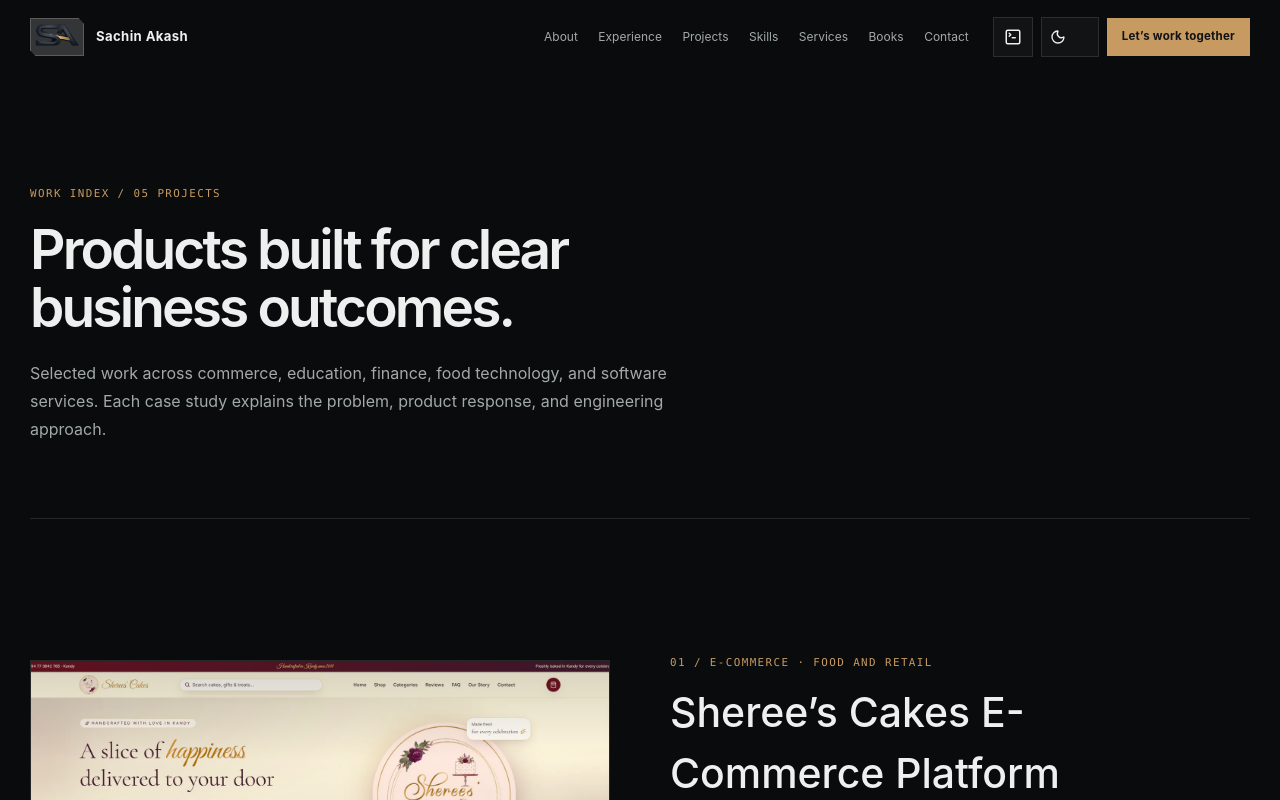
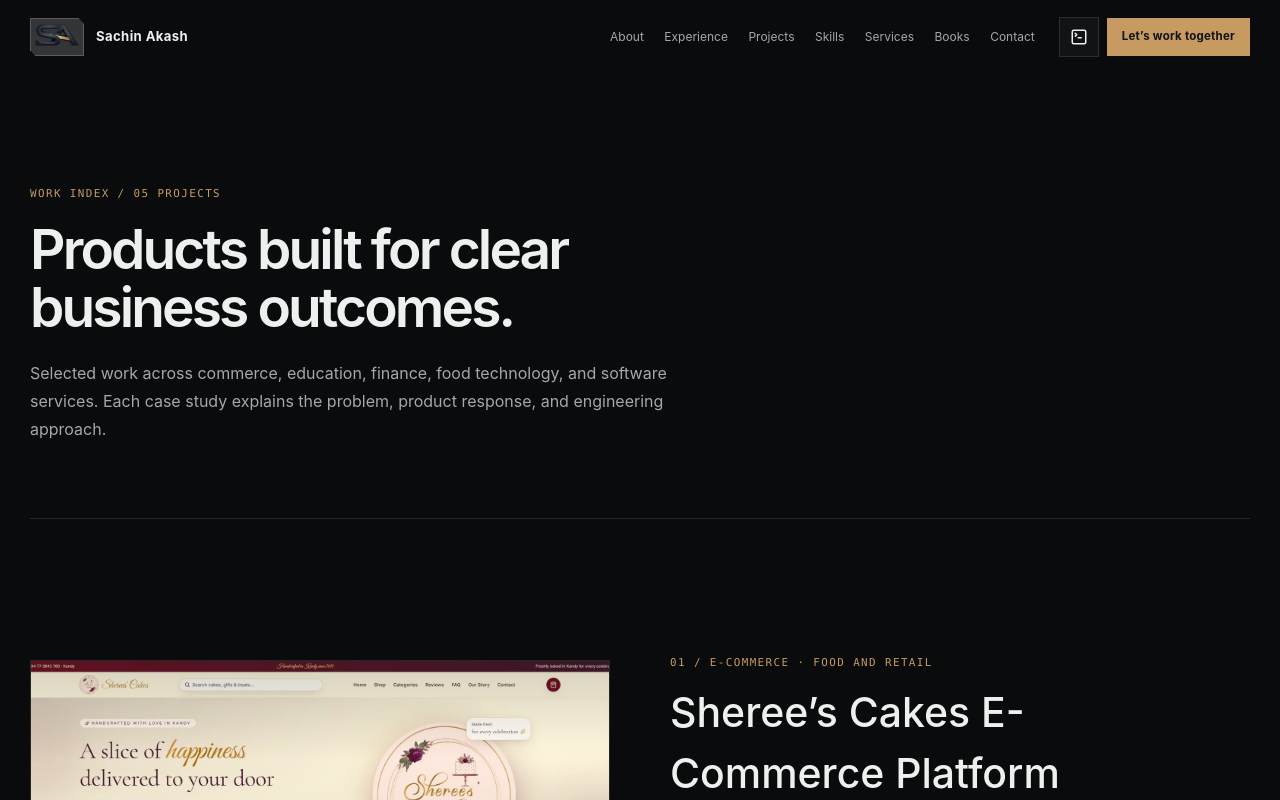
Before and after one commit to SachinAkash01/sachinakash.dev, a React (Vite) app in the folder sachinakash.dev/: page /projects in a window 1280 px wide. Shown: the top 800 px of the page. Built offline with nearby package versions, Linux system fonts and the light colour scheme.

Commit message:
Remove theme selector feature

```diff
--- a/sachinakash.dev/index.html
+++ b/sachinakash.dev/index.html
@@ -1,5 +1,5 @@
 <!doctype html>
-<html lang="en">
+<html lang="en" data-theme="dark">
   <head>
     <meta charset="UTF-8" />
     <link
--- a/sachinakash.dev/src/components/Footer.tsx
+++ b/sachinakash.dev/src/components/Footer.tsx
@@ -8,11 +8,9 @@
 } from "lucide-react";
 import { Link, useLocation } from "react-router-dom";
 import { profile, services } from "../data/portfolio";
-import { useTheme } from "../hooks/useTheme";
 import { BrandMark } from "./BrandMark";
 
 export function Footer({ onOpenTerminal }: { onOpenTerminal: () => void }) {
-  const { preference, setPreference } = useTheme();
   const location = useLocation();
   const section = (id: string) =>
     location.pathname === "/" ? `#${id}` : `/#${id}`;
@@ -105,19 +103,6 @@
           with intent.
         </p>
         <div>
-          <label>
-            Theme{" "}
-            <select
-              value={preference}
-              onChange={(event) =>
-                setPreference(event.target.value as "dark" | "light" | "system")
-              }
-            >
-              <option value="dark">Dark</option>
-              <option value="light">Light</option>
-              <option value="system">System</option>
-            </select>
-          </label>
           <button
             onClick={() => window.scrollTo({ top: 0, behavior: "smooth" })}
           >
--- a/sachinakash.dev/src/components/Header.tsx
+++ b/sachinakash.dev/src/components/Header.tsx
@@ -1,7 +1,6 @@
 import { useEffect, useRef, useState } from "react";
-import { Menu, Monitor, Moon, Sun, TerminalSquare, X } from "lucide-react";
+import { Menu, TerminalSquare, X } from "lucide-react";
 import { Link, useLocation } from "react-router-dom";
-import { useTheme, type ThemePreference } from "../hooks/useTheme";
 import { BrandMark } from "./BrandMark";
 
 const navigation = [
@@ -13,29 +12,6 @@
   ["Books", "books"],
   ["Contact", "contact"],
 ];
-
-function ThemeControl() {
-  const { preference, setPreference } = useTheme();
-  const icons = { dark: Moon, light: Sun, system: Monitor };
-  const Icon = icons[preference];
-  return (
-    <label className="theme-control" title="Colour theme">
-      <Icon size={16} aria-hidden="true" />
-      <span className="sr-only">Colour theme</span>
-      <select
-        value={preference}
-        onChange={(event) =>
-          setPreference(event.target.value as ThemePreference)
-        }
-        aria-label="Colour theme"
-      >
-        <option value="dark">Dark</option>
-        <option value="light">Light</option>
-        <option value="system">System</option>
-      </select>
-    </label>
-  );
-}
 
 export function Header({ onOpenTerminal }: { onOpenTerminal: () => void }) {
   const [open, setOpen] = useState(false);
@@ -85,7 +61,6 @@
           >
             <TerminalSquare size={18} />
           </button>
-          <ThemeControl />
           <a
             className="button button--small header-cta"
             href={sectionHref("contact")}
--- a/sachinakash.dev/src/components/PortfolioTerminal.tsx
+++ b/sachinakash.dev/src/components/PortfolioTerminal.tsx
@@ -3,7 +3,6 @@
 import { CornerDownLeft, TerminalSquare, X } from "lucide-react";
 import { useLocation, useNavigate } from "react-router-dom";
 import { completeTerminalInput, executeTerminalCommand } from "../lib/terminal";
-import { useTheme } from "../hooks/useTheme";
 
 type Line = { type: "command" | "output"; text: string };
 
@@ -26,7 +25,6 @@
   const outputRef = useRef<HTMLDivElement>(null);
   const navigate = useNavigate();
   const location = useLocation();
-  const { setPreference } = useTheme();
 
   useEffect(() => {
     if (!open) return;
@@ -71,10 +69,6 @@
     if (!action) return;
     if (action.type === "clear") {
       setLines([]);
-      return;
-    }
-    if (action.type === "theme") {
-      setPreference(action.value);
       return;
     }
     if (action.type === "open") {
--- a/sachinakash.dev/src/hooks/useTheme.tsx
+++ /dev/null
@@ -1,63 +0,0 @@
-import {
-  createContext,
-  useContext,
-  useEffect,
-  useMemo,
-  useState,
-  type ReactNode,
-} from "react";
-
-export type ThemePreference = "dark" | "light" | "system";
-
-type ThemeContextValue = {
-  preference: ThemePreference;
-  resolvedTheme: "dark" | "light";
-  setPreference: (preference: ThemePreference) => void;
-};
-
-const ThemeContext = createContext<ThemeContextValue | null>(null);
-const storageKey = "sachin-portfolio-theme";
-
-export function ThemeProvider({ children }: { children: ReactNode }) {
-  const [preference, setPreference] = useState<ThemePreference>(() => {
-    const saved = localStorage.getItem(storageKey);
-    return saved === "light" || saved === "system" || saved === "dark"
-      ? saved
-      : "dark";
-  });
-  const [systemTheme, setSystemTheme] = useState<"dark" | "light">(() =>
-    window.matchMedia("(prefers-color-scheme: dark)").matches
-      ? "dark"
-      : "light",
-  );
-
-  const resolvedTheme = preference === "system" ? systemTheme : preference;
-
-  useEffect(() => {
-    const media = window.matchMedia("(prefers-color-scheme: dark)");
-    const update = () => setSystemTheme(media.matches ? "dark" : "light");
-    media.addEventListener("change", update);
-    return () => media.removeEventListener("change", update);
-  }, []);
-
-  useEffect(() => {
-    document.documentElement.dataset.theme = resolvedTheme;
-    document.documentElement.style.colorScheme = resolvedTheme;
-    localStorage.setItem(storageKey, preference);
-  }, [preference, resolvedTheme]);
-
-  const value = useMemo(
-    () => ({ preference, resolvedTheme, setPreference }),
-    [preference, resolvedTheme],
-  );
-  return (
-    <ThemeContext.Provider value={value}>{children}</ThemeContext.Provider>
-  );
-}
-
-// eslint-disable-next-line react-refresh/only-export-components
-export function useTheme() {
-  const context = useContext(ThemeContext);
-  if (!context) throw new Error("useTheme must be used inside ThemeProvider");
-  return context;
-}
--- a/sachinakash.dev/src/index.css
+++ b/sachinakash.dev/src/index.css
@@ -29,29 +29,10 @@
     sans-serif;
   color: var(--text);
   background: var(--bg);
+  color-scheme: dark;
   font-synthesis: none;
   text-rendering: optimizeLegibility;
   -webkit-font-smoothing: antialiased;
-}
-
-:root[data-theme="light"] {
-  --bg: #f3f1eb;
-  --bg-raised: #eeebe4;
-  --surface: #fbfaf7;
-  --surface-2: #e8e5de;
-  --surface-soft: rgba(33, 39, 41, 0.035);
-  --text: #1b2021;
-  --text-soft: #59615f;
-  --text-faint: #808784;
-  --line: rgba(28, 33, 34, 0.13);
-  --line-strong: rgba(28, 33, 34, 0.24);
-  --amber: #9a6d34;
-  --amber-bright: #815622;
-  --amber-soft: rgba(154, 109, 52, 0.1);
-  --blue: #577a97;
-  --danger: #a2453c;
-  --shadow: 0 24px 65px rgba(43, 42, 36, 0.13);
-  --header: rgba(243, 241, 235, 0.9);
 }
 
 * {
@@ -291,28 +272,6 @@
   border-color: var(--line-strong);
   color: var(--amber-bright);
   background: var(--amber-soft);
-}
-.theme-control {
-  height: 40px;
-  min-width: 42px;
-  display: flex;
-  align-items: center;
-  gap: 6px;
-  padding: 0 8px;
-  border: 1px solid var(--line);
-  background: var(--surface-soft);
-}
-.theme-control select {
-  width: 18px;
-  border: 0;
-  color: transparent;
-  background: transparent;
-  cursor: pointer;
-  outline: 0;
-}
-.theme-control select option {
-  color: #121517;
-  background: #f5f3ee;
 }
 .button {
   min-height: 46px;
@@ -608,10 +567,6 @@
   filter: saturate(0.78) contrast(1.06);
   mix-blend-mode: luminosity;
 }
-:root[data-theme="light"] .portrait-frame img {
-  mix-blend-mode: multiply;
-  opacity: 0.94;
-}
 .portrait-glow {
   position: absolute;
   z-index: 3;
@@ -669,9 +624,6 @@
   background: rgba(9, 11, 13, 0.9);
   border: 1px solid rgba(224, 183, 126, 0.26);
   backdrop-filter: blur(12px);
-}
-:root[data-theme="light"] .portrait-tag {
-  background: rgba(251, 250, 247, 0.92);
 }
 .portrait-tag span {
   display: block;
@@ -1678,9 +1630,6 @@
   background: #07090a;
   color: #eef0ed;
 }
-:root[data-theme="light"] .site-footer {
-  background: #202525;
-}
 .footer-grid {
   display: grid;
   grid-template-columns: 1.5fr 0.7fr 1fr 0.7fr;
@@ -2437,9 +2386,6 @@
   .header-inner {
     height: 66px;
   }
-  .theme-control {
-    display: none;
-  }
   .hero-section {
     padding-top: 94px;
   }
--- a/sachinakash.dev/src/lib/terminal.ts
+++ b/sachinakash.dev/src/lib/terminal.ts
@@ -6,12 +6,10 @@
   services,
   skillGroups,
 } from "../data/portfolio";
-import type { ThemePreference } from "../hooks/useTheme";
 
 export type TerminalAction =
   | { type: "scroll"; target: string }
   | { type: "navigate"; target: string }
-  | { type: "theme"; value: ThemePreference }
   | { type: "open"; target: string }
   | { type: "clear" };
 
@@ -35,9 +33,6 @@
   "contact",
   "social",
   "resume",
-  "theme dark",
-  "theme light",
-  "theme system",
   "open github",
   "open linkedin",
   "open instagram",
@@ -52,7 +47,7 @@
   "  whoami · about · experience · projects · project <slug>",
   "  skills · services · education · books · contact · social",
   "SYSTEM",
-  "  theme <dark|light|system> · open <github|linkedin|instagram|email>",
+  "  open <github|linkedin|instagram|email>",
   "  resume · history · clear",
 ];
 
@@ -148,15 +143,6 @@
         output: ["Opening résumé…"],
         action: { type: "open", target: profile.resumeUrl },
       };
-    case "theme": {
-      const value = args[0];
-      if (value !== "dark" && value !== "light" && value !== "system")
-        return { output: ["Usage: theme <dark|light|system>"] };
-      return {
-        output: [`Theme preference set to ${value}.`],
-        action: { type: "theme", value },
-      };
-    }
     case "open": {
       const target = args[0];
       if (target === "github" || target === "linkedin" || target === "instagram") {
--- a/sachinakash.dev/src/main.tsx
+++ b/sachinakash.dev/src/main.tsx
@@ -3,14 +3,11 @@
 import { BrowserRouter } from "react-router-dom";
 import "./index.css";
 import App from "./App.tsx";
-import { ThemeProvider } from "./hooks/useTheme.tsx";
 
 createRoot(document.getElementById("root")!).render(
   <StrictMode>
     <BrowserRouter>
-      <ThemeProvider>
-        <App />
-      </ThemeProvider>
+      <App />
     </BrowserRouter>
   </StrictMode>,
 );
```
Also changed, not shown: 1 other file (tests, documents, lock files or other folders).
